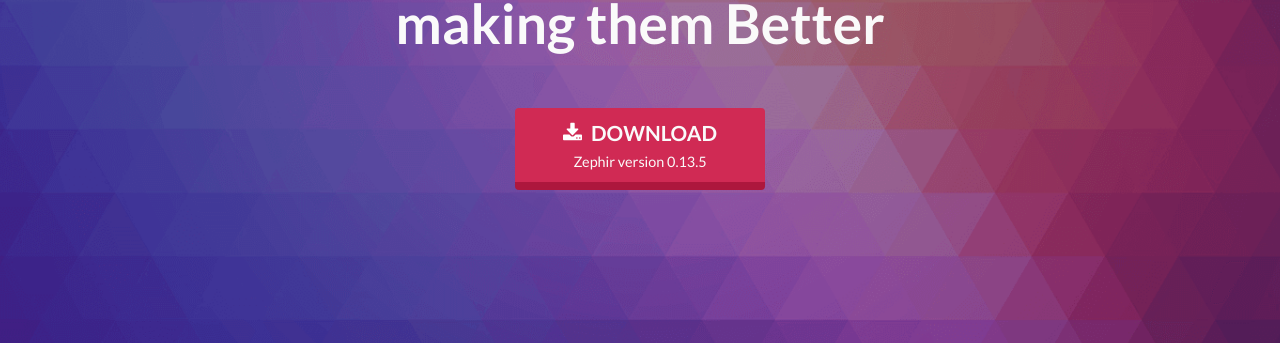
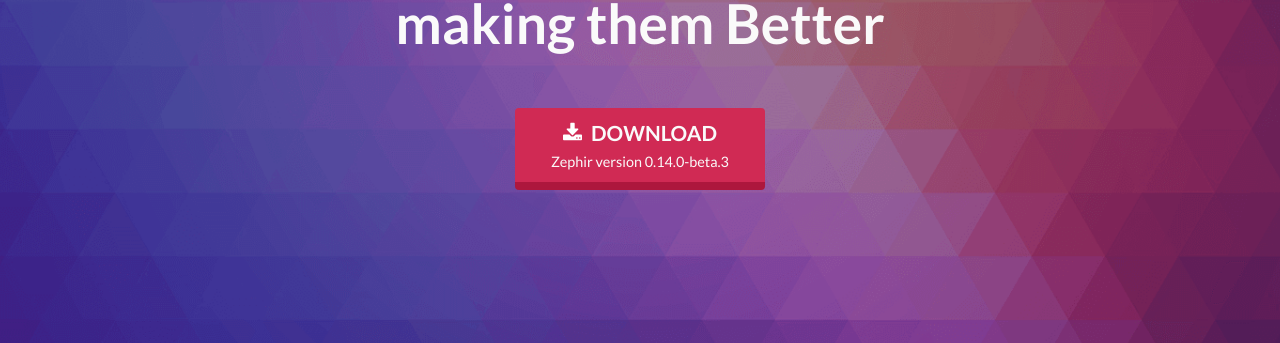
Before and after one commit to zephir-lang/zephir-website, a Jekyll site: the page built from language/zh-CN.html, in a window 1280 px wide and 900 px high. Shown: the part 375-718 px from the top of the window. Built offline with Jekyll 4.4.1, drawn with Linux system fonts in a browser that asks for light colours.

Commit message:
update version

```diff
--- a/_config.yml
+++ b/_config.yml
@@ -12,7 +12,7 @@ app:
   twitter: 'zephirlang'
   analytics: 'UA-90249744-3'
   language: 'en'
-  version: '0.13.5'
+  version: '0.14.0-beta.3'
   languages: [
     'en',
     'zh-CN',
```
